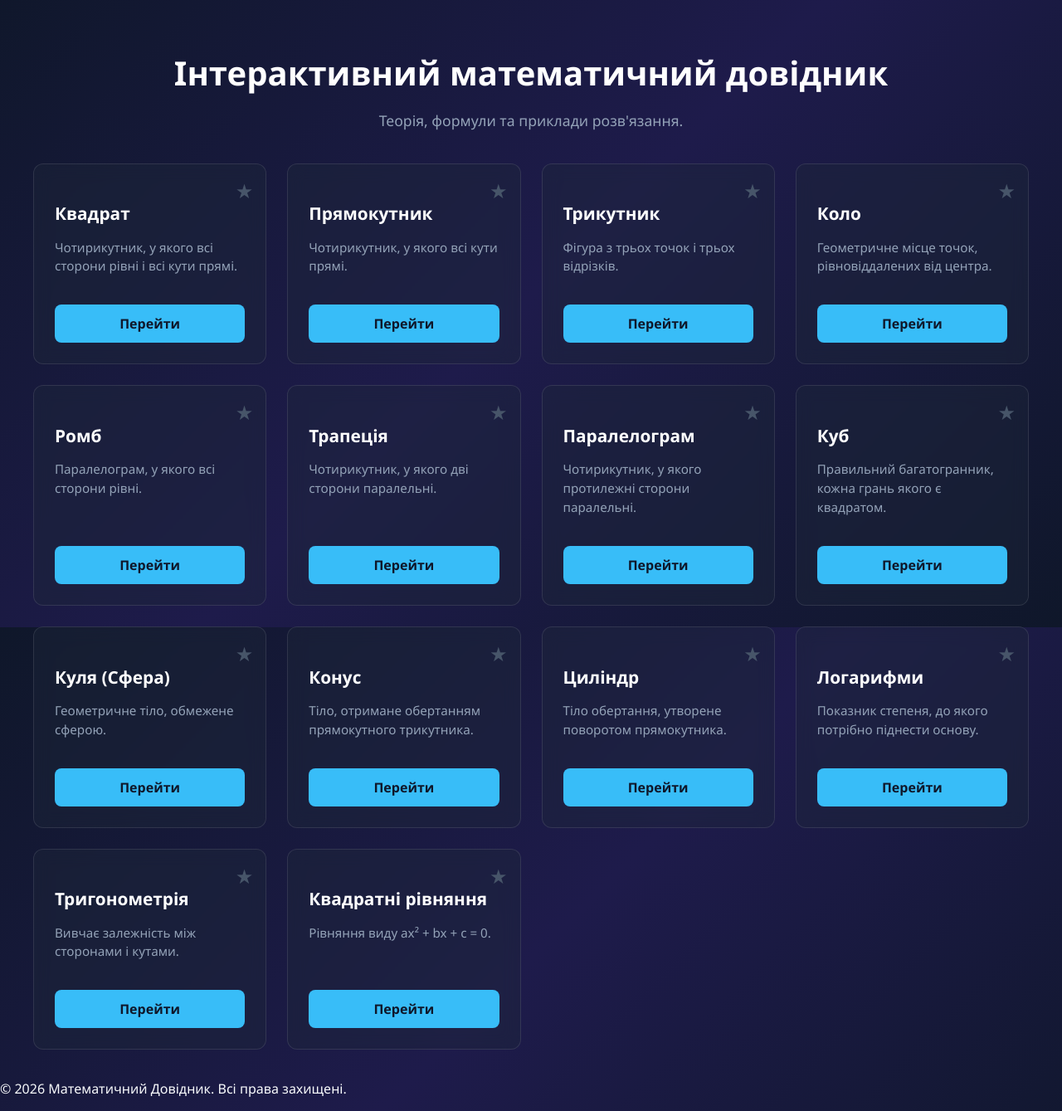
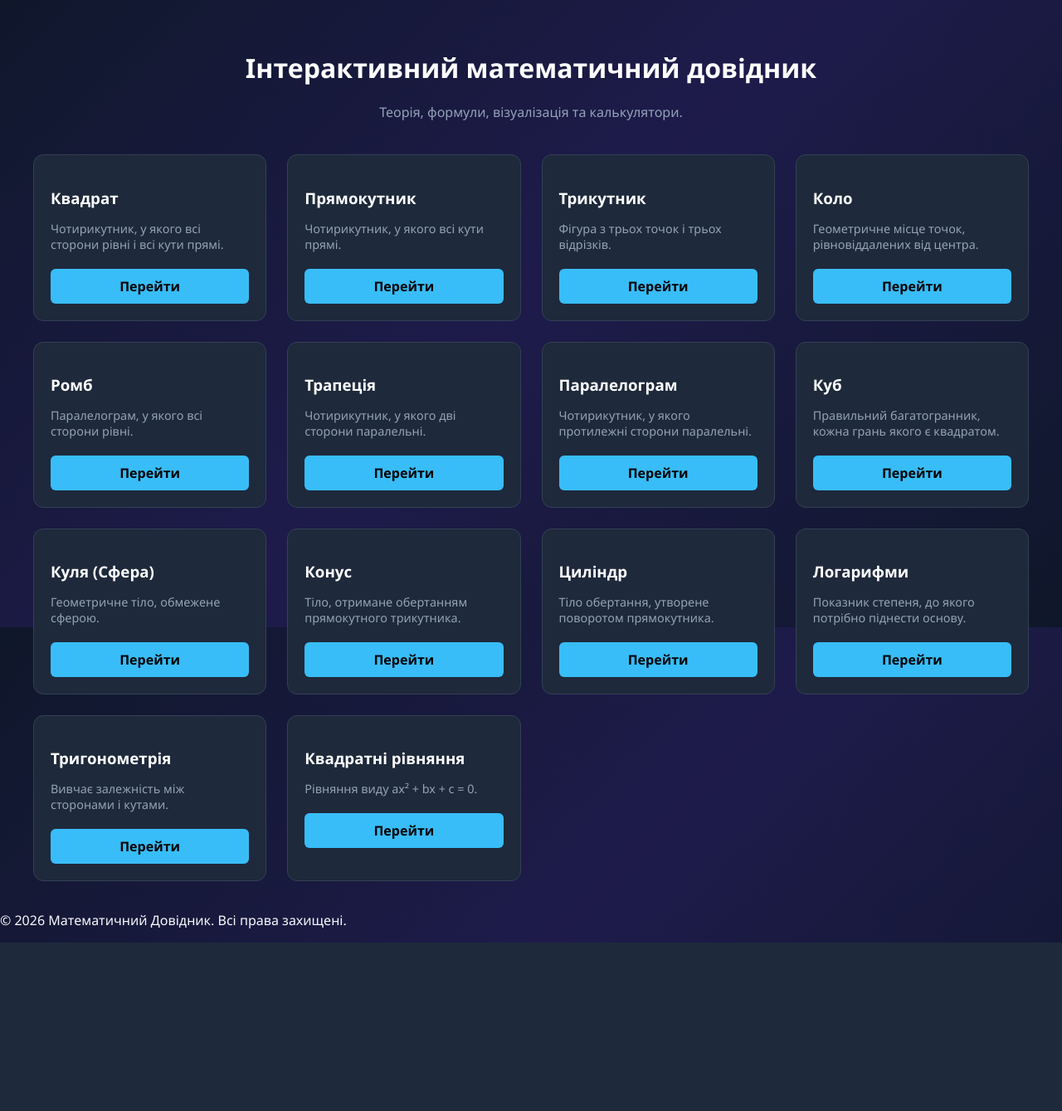
Before and after one commit to adsqwe139kg/math, a Flask app: page / in a window 1280 px wide. Shown: the part 44-1383 px from the top of the page at 83% size. After the commit the page ends 1180 px from the top, so only its background shows below. Run offline with Flask 3, Linux system fonts and the light colour scheme.

Commit message:
Update index.html

```diff
--- a/templates/index.html
+++ b/templates/index.html
@@ -1,31 +1,23 @@
 {% extends "base.html" %}
 
 {% block content %}
-<div class="container">
+<div class="container" style="max-width: 1200px; margin: 0 auto; padding: 20px;">
+
     <div style="text-align: center; margin: 40px 0;">
-        <h1 style="font-size: 2.5rem; color: #fff; margin-bottom: 15px; font-weight: 700;">Інтерактивний математичний довідник</h1>
-        <p style="color: #94a3b8; font-size: 1.1rem;">Теорія, формули та приклади розв'язання.</p>
+        <h1 style="color: #fff;">Інтерактивний математичний довідник</h1>
+        <p style="color: #94a3b8;">Теорія, формули, візуалізація та калькулятори.</p>
     </div>
 
-    <div class="card-grid">
+    <div class="topics-grid" style="display: grid; grid-template-columns: repeat(auto-fill, minmax(280px, 1fr)); gap: 25px;">
         {% for topic_id, topic_data in topics.items() %}
-            <div class="card">
-                <span class="favorite-star" onclick="toggleFavorite(this)">★</span>
-                <div>
-                    <h3 style="font-size: 1.3rem; color: #fff; margin-bottom: 12px;">{{ topic_data.title }}</h3>
-                    <p style="color: #94a3b8; font-size: 0.95rem; line-height: 1.5;">
-                        {{ topic_data.desc or 'Натисніть для вивчення теми.' }}
-                    </p>
-                </div>
-                <a href="/topic/{{ topic_id }}" class="btn">Перейти</a>
+            <div class="topic-card" style="background: #1e293b; padding: 20px; border-radius: 12px; border: 1px solid #334155;">
+                <h3 style="color: #fff; margin-bottom: 10px;">{{ topic_data.title }}</h3>
+                <p style="color: #94a3b8; font-size: 0.9rem; margin-bottom: 20px;">
+                    {{ topic_data.desc or 'Натисніть для вивчення теми.' }}
+                </p>
+                <a href="/topic/{{ topic_id }}" class="btn-main" style="display: block; background: #38bdf8; color: #000; text-align: center; padding: 10px; border-radius: 6px; text-decoration: none; font-weight: bold;">Перейти</a>
             </div>
         {% endfor %}
     </div>
 </div>
-
-<script>
-    function toggleFavorite(element) {
-        element.classList.toggle('active');
-    }
-</script>
 {% endblock %}
```
